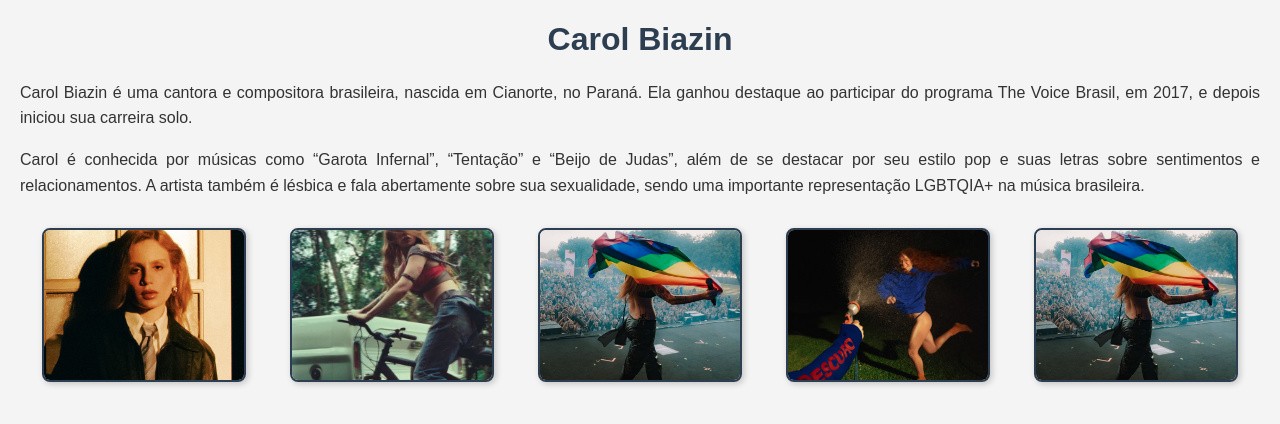
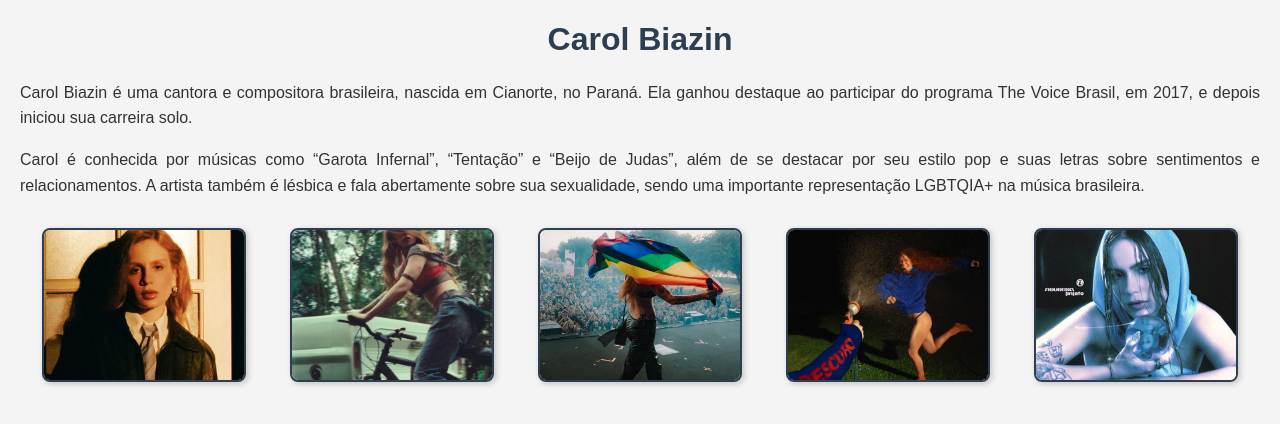
Before and after one commit to juliasanzcosta-byte/Carol-Biazin, a plain HTML site: page index.html in a window 1280 px wide. Drawn offline with Linux system fonts and the light colour scheme.

Commit message:
Update index.html

```diff
--- a/index.html
+++ b/index.html
@@ -23,7 +23,7 @@ A artista também é lésbica e fala abertamente sobre sua sexualidade, sendo um
     <img src="main/carolbiazinimg2.jpg" alt="Figura 2 - CSS">
     <img src="main/carolbiazinimg5.jpg" alt="Figura 3 - JavaScript">
     <img src="main/carolbiazinimg3.jpg" alt="Figura 4 - Frameworks">
-    <img src="main/carolbiazinimg5.jpg" alt="Figura 5 - Aplicações Web">
+    <img src="main/carolbiazinimg4.jpg" alt="Figura 5 - Aplicações Web">
   </div>
 </body>
 </html>
```
